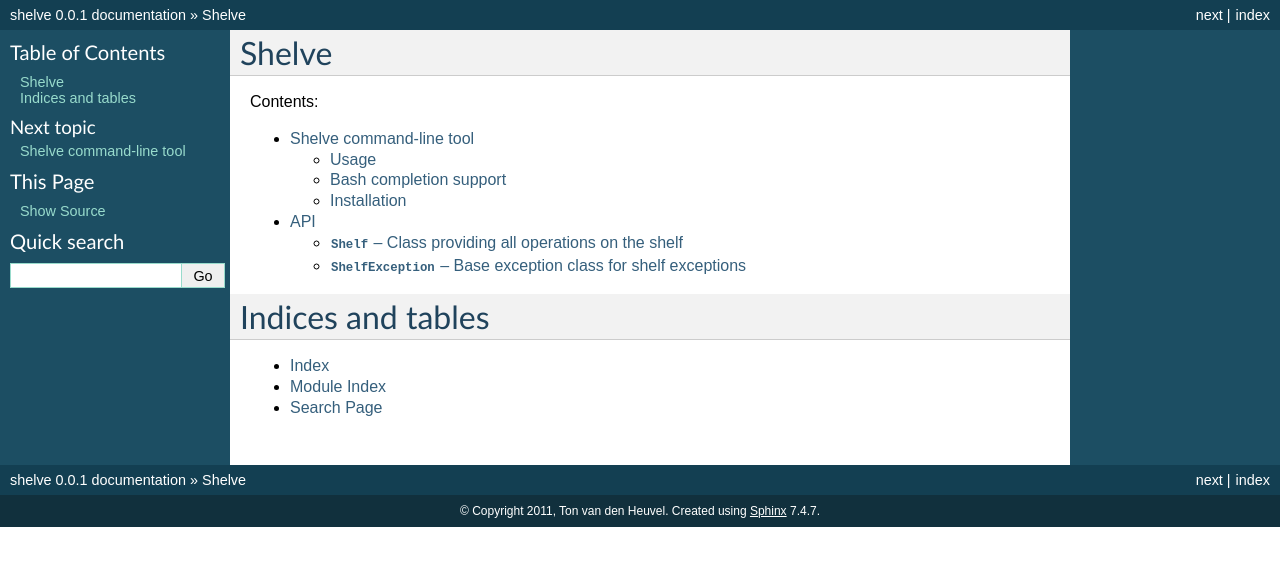
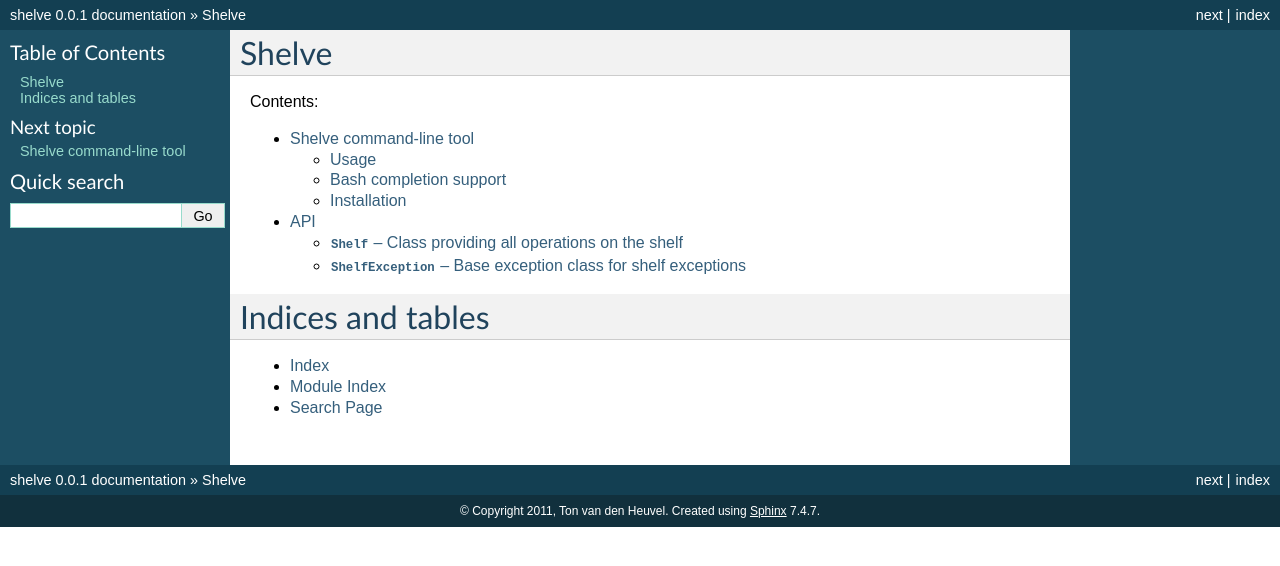
Before and after one commit to ton/stash, a Sphinx documentation site: the page built from doc/index.rst, in a window 1280 px wide. Shown: the top 566 px of the page. Built offline with Sphinx 7.4.7, drawn with Linux system fonts in a browser that asks for light colours; formulas are drawn with MathJax 3.

Commit message:
Cleanup Sphinx configuration.
Remove all default values with the right value from the configuration,
and enable nitpick mode to be sure to display all warnings.

```diff
--- a/doc/conf.py
+++ b/doc/conf.py
@@ -1,28 +1,10 @@
 #!/usr/bin/env python3
 # -*- coding: utf-8 -*-
-#
-# shelve documentation build configuration file, created by
-# sphinx-quickstart on Thu Dec 22 17:45:16 2011.
-#
-# This file is execfile()d with the current directory set to its containing dir.
-#
-# Note that not all possible configuration values are present in this
-# autogenerated file.
-#
-# All configuration values have a default; values that are commented out
-# serve to show the default.
 
 import sys, os
 
-# If extensions (or modules to document with autodoc) are in another directory,
-# add these directories to sys.path here. If the directory is relative to the
-# documentation root, use os.path.abspath to make it absolute, like shown here.
-#sys.path.insert(0, os.path.abspath('.'))
 
 # -- General configuration -----------------------------------------------------
-
-# If your documentation needs a minimal Sphinx version, state it here.
-#needs_sphinx = '1.0'
 
 # Add any Sphinx extension module names here, as strings. They can be extensions
 # coming with Sphinx (named 'sphinx.ext.*') or your custom ones.
@@ -50,42 +32,23 @@
 #
 # The short X.Y version.
 version = '0.0.1'
+
 # The full version, including alpha/beta/rc tags.
 release = '0.0.1'
 
 # The language for content autogenerated by Sphinx. Refer to documentation
 # for a list of supported languages.
-#language = None
-
-# There are two options for replacing |today|: either, you set today to some
-# non-false value, then it is used:
-#today = ''
-# Else, today_fmt is used as the format for a strftime call.
-#today_fmt = '%B %d, %Y'
+language = 'en'
 
 # List of patterns, relative to source directory, that match files and
 # directories to ignore when looking for source files.
 exclude_patterns = ['.build']
 
-# The reST default role (used for this markup: `text`) to use for all documents.
-#default_role = None
-
-# If true, '()' will be appended to :func: etc. cross-reference text.
-#add_function_parentheses = True
-
-# If true, the current module name will be prepended to all description
-# unit titles (such as .. function::).
-#add_module_names = True
-
-# If true, sectionauthor and moduleauthor directives will be shown in the
-# output. They are ignored by default.
-#show_authors = False
-
 # The name of the Pygments (syntax highlighting) style to use.
 pygments_style = 'sphinx'
 
-# A list of ignored prefixes for module index sorting.
-#modindex_common_prefix = []
+# Show all warnings.
+nitpicky = True
 
 
 # -- Options for HTML output ---------------------------------------------------
@@ -94,75 +57,19 @@
 # a list of builtin themes.
 html_theme = 'default'
 
-# Theme options are theme-specific and customize the look and feel of a theme
-# further.  For a list of options available for each theme, see the
-# documentation.
-#html_theme_options = {}
-
-# Add any paths that contain custom themes here, relative to this directory.
-#html_theme_path = []
-
-# The name for this set of Sphinx documents.  If None, it defaults to
-# "<project> v<release> documentation".
-#html_title = None
-
-# A shorter title for the navigation bar.  Default is the same as html_title.
-#html_short_title = None
-
-# The name of an image file (relative to this directory) to place at the top
-# of the sidebar.
-#html_logo = None
-
-# The name of an image file (within the static path) to use as favicon of the
-# docs.  This file should be a Windows icon file (.ico) being 16x16 or 32x32
-# pixels large.
-#html_favicon = None
-
 # Add any paths that contain custom static files (such as style sheets) here,
 # relative to this directory. They are copied after the builtin static files,
 # so a file named "default.css" will overwrite the builtin "default.css".
 html_static_path = ['.static']
 
-# If not '', a 'Last updated on:' timestamp is inserted at every page bottom,
-# using the given strftime format.
-#html_last_updated_fmt = '%b %d, %Y'
-
-# If true, SmartyPants will be used to convert quotes and dashes to
-# typographically correct entities.
-#html_use_smartypants = True
-
-# Custom sidebar templates, maps document names to template names.
-#html_sidebars = {}
-
-# Additional templates that should be rendered to pages, maps page names to
-# template names.
-#html_additional_pages = {}
-
-# If false, no module index is generated.
-#html_domain_indices = True
-
-# If false, no index is generated.
-#html_use_index = True
-
-# If true, the index is split into individual pages for each letter.
-#html_split_index = False
-
 # If true, links to the reST sources are added to the pages.
-#html_show_sourcelink = True
+html_show_sourcelink = False
 
 # If true, "Created using Sphinx" is shown in the HTML footer. Default is True.
-#html_show_sphinx = True
+html_show_sphinx = True
 
 # If true, "(C) Copyright ..." is shown in the HTML footer. Default is True.
-#html_show_copyright = True
-
-# If true, an OpenSearch description file will be output, and all pages will
-# contain a <link> tag referring to it.  The value of this option must be the
-# base URL from which the finished HTML is served.
-#html_use_opensearch = ''
-
-# This is the file name suffix for HTML files (e.g. ".xhtml").
-#html_file_suffix = None
+html_show_copyright = True
 
 # Output file base name for HTML help builder.
 htmlhelp_basename = 'shelvedoc'
@@ -188,26 +95,6 @@
    'Ton van den Heuvel', 'manual'),
 ]
 
-# The name of an image file (relative to this directory) to place at the top of
-# the title page.
-#latex_logo = None
-
-# For "manual" documents, if this is true, then toplevel headings are parts,
-# not chapters.
-#latex_use_parts = False
-
-# If true, show page references after internal links.
-#latex_show_pagerefs = False
-
-# If true, show URL addresses after external links.
-#latex_show_urls = False
-
-# Documents to append as an appendix to all manuals.
-#latex_appendices = []
-
-# If false, no module index is generated.
-#latex_domain_indices = True
-
 
 # -- Options for manual page output --------------------------------------------
 
@@ -217,9 +104,6 @@
     ('index', 'shelve', 'shelve Documentation',
      ['Ton van den Heuvel'], 1)
 ]
-
-# If true, show URL addresses after external links.
-#man_show_urls = False
 
 
 # -- Options for Texinfo output ------------------------------------------------
@@ -232,12 +116,3 @@
    'Ton van den Heuvel', 'shelve', 'Shelve changes for source code repositories similar to `git stash`.',
    'Miscellaneous'),
 ]
-
-# Documents to append as an appendix to all manuals.
-#texinfo_appendices = []
-
-# If false, no module index is generated.
-#texinfo_domain_indices = True
-
-# How to display URL addresses: 'footnote', 'no', or 'inline'.
-#texinfo_show_urls = 'footnote'
```
